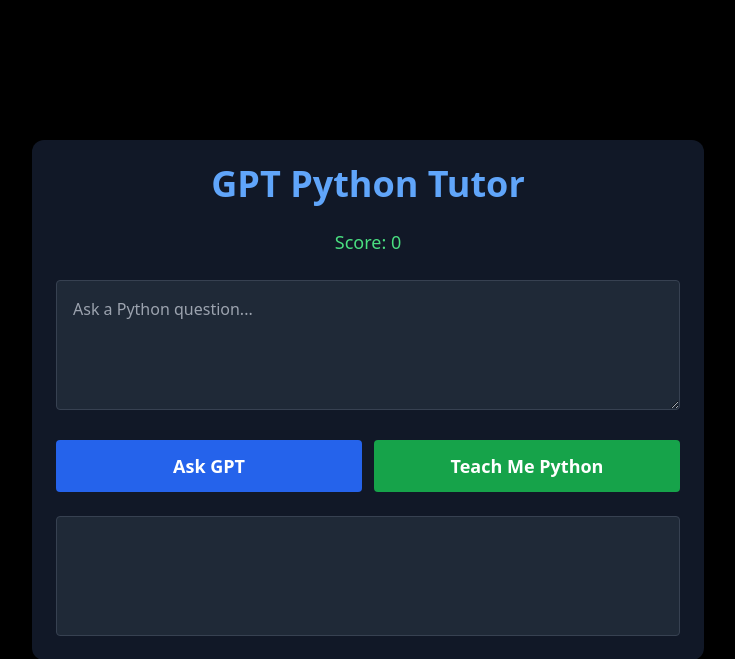
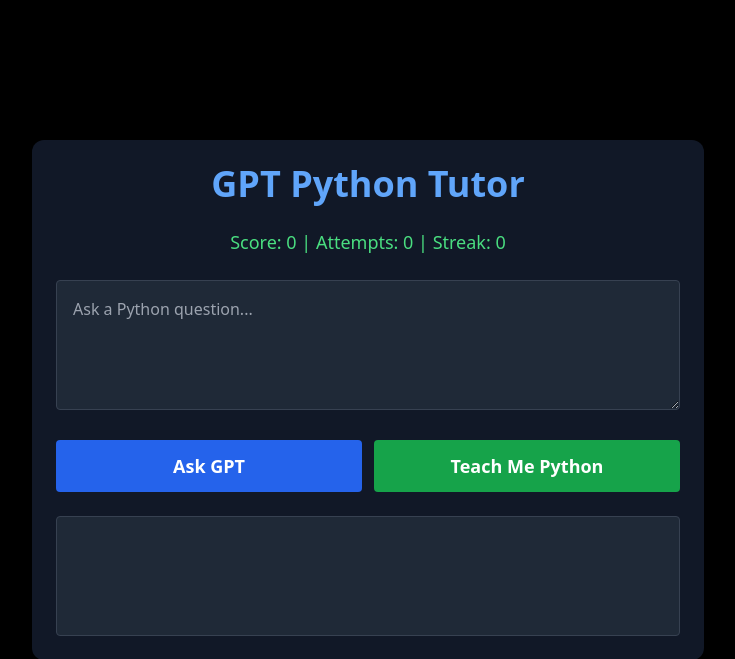
Before and after one commit to redbirk-dev/gpt-python-tutor, a Flask app: page / in a window 1280 px wide. Shown: the top 659 px of the page, without its empty margins (272-1007 px from the left). Run offline with Flask 3, Linux system fonts and the light colour scheme; some libraries are stand-ins or nearby versions.

Commit message:
Add stats, streaks, localStorage, and next button

```diff
--- a/templates/index.html
+++ b/templates/index.html
@@ -9,7 +9,9 @@
 <body class="bg-black text-white font-sans min-h-screen flex items-center justify-center">
   <div class="w-full max-w-2xl bg-gray-900 p-6 rounded-xl shadow-xl space-y-6">
     <h1 class="text-4xl font-bold text-center text-blue-400">GPT Python Tutor</h1>
-    <div id="score" class="text-center text-green-400 text-lg">Score: 0</div>
+    <div class="text-center text-green-400 text-lg">
+      Score: <span id="score">0</span> | Attempts: <span id="attempts">0</span> | Streak: <span id="streak">0</span>
+    </div>
 
     <textarea id="prompt" placeholder="Ask a Python question..." class="w-full p-4 rounded bg-gray-800 text-white border border-gray-700 focus:outline-none focus:ring-2 focus:ring-blue-500" rows="4"></textarea>
 
@@ -30,18 +32,33 @@
       <button class="choice-btn w-full py-2 rounded bg-gray-700 hover:bg-gray-600"></button>
       <button class="choice-btn w-full py-2 rounded bg-gray-700 hover:bg-gray-600"></button>
     </div>
+
+    <button id="nextBtn" onclick="startLesson()" class="hidden w-full bg-purple-600 hover:bg-purple-700 text-white py-3 px-4 rounded text-lg font-semibold">
+      Next Question
+    </button>
   </div>
 
   <script>
-    let score = 0;
+    let score = parseInt(localStorage.getItem('score')) || 0;
+    let attempts = parseInt(localStorage.getItem('attempts')) || 0;
+    let streak = parseInt(localStorage.getItem('streak')) || 0;
+    let hasGuessedWrong = false;
     const scoreEl = document.getElementById('score');
+    const attemptsEl = document.getElementById('attempts');
+    const streakEl = document.getElementById('streak');
     const responseEl = document.getElementById('response');
     const choicesEl = document.getElementById('choices');
+    const nextBtn = document.getElementById('nextBtn');
     const buttons = document.getElementsByClassName('choice-btn');
     let correctAnswer = '';
 
-    function updateScore() {
-      scoreEl.textContent = `Score: ${score}`;
+    function updateStats() {
+      scoreEl.textContent = score;
+      attemptsEl.textContent = attempts;
+      streakEl.textContent = streak;
+      localStorage.setItem('score', score);
+      localStorage.setItem('attempts', attempts);
+      localStorage.setItem('streak', streak);
     }
 
     async function askGPT() {
@@ -54,14 +71,17 @@
       const data = await res.json();
       responseEl.textContent = data.response;
       choicesEl.classList.add('hidden');
+      nextBtn.classList.add('hidden');
     }
 
     async function startLesson() {
+      hasGuessedWrong = false;
+      nextBtn.classList.add('hidden');
       const res = await fetch('/api/gpt-python', {
         method: 'POST',
         headers: { 'Content-Type': 'application/json' },
         body: JSON.stringify({
-          prompt: "Generate a beginner Python multiple choice question in raw JSON format like this: {\"question\": \"What does x do?\", \"options\": [\"A\", \"B\", \"C\", \"D\"], \"answer\": \"B\"}. Do NOT include any explanations or extra text, only valid JSON."
+          prompt: "Generate a beginner Python multiple choice question in raw JSON format like this: {\"question\": \"What does x do?\", \"options\": [\"A. x\", \"B. y\", \"C. z\", \"D. a\"], \"answer\": \"B. y\"}. Do NOT include explanations or extra text. ONLY valid JSON."
         })
       });
       const data = await res.json();
@@ -72,14 +92,26 @@
         correctAnswer = parsed.answer;
         parsed.options.forEach((opt, i) => {
           buttons[i].textContent = opt;
+          buttons[i].disabled = false;
           buttons[i].onclick = () => {
+            attempts++;
             if (opt === correctAnswer) {
-              score++;
+              if (!hasGuessedWrong) {
+                score++;
+                streak++;
+              } else {
+                streak = 0;
+              }
               responseEl.textContent = '✅ Correct!\n\n' + parsed.question;
+              updateStats();
+              Array.from(buttons).forEach(btn => btn.disabled = true);
+              nextBtn.classList.remove('hidden');
             } else {
-              responseEl.textContent = `❌ Incorrect. Correct answer: ${correctAnswer}\n\n` + parsed.question;
+              hasGuessedWrong = true;
+              streak = 0;
+              responseEl.textContent = `❌ Incorrect. Try again.\n\n` + parsed.question;
+              updateStats();
             }
-            updateScore();
           };
         });
         choicesEl.classList.remove('hidden');
@@ -88,6 +120,9 @@
         choicesEl.classList.add('hidden');
       }
     }
+
+    // On load, update the UI
+    updateStats();
   </script>
 </body>
 </html>
```
